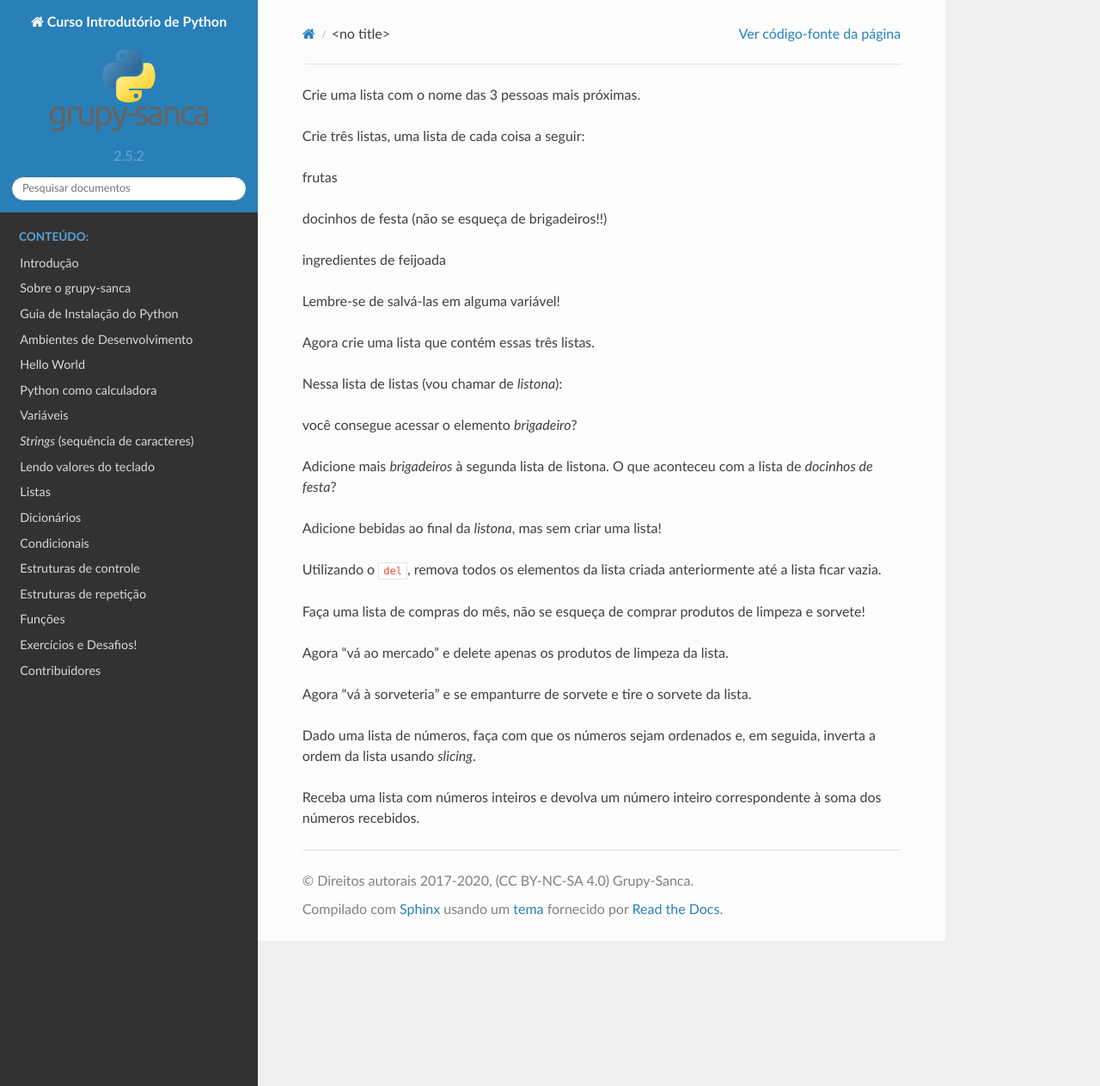
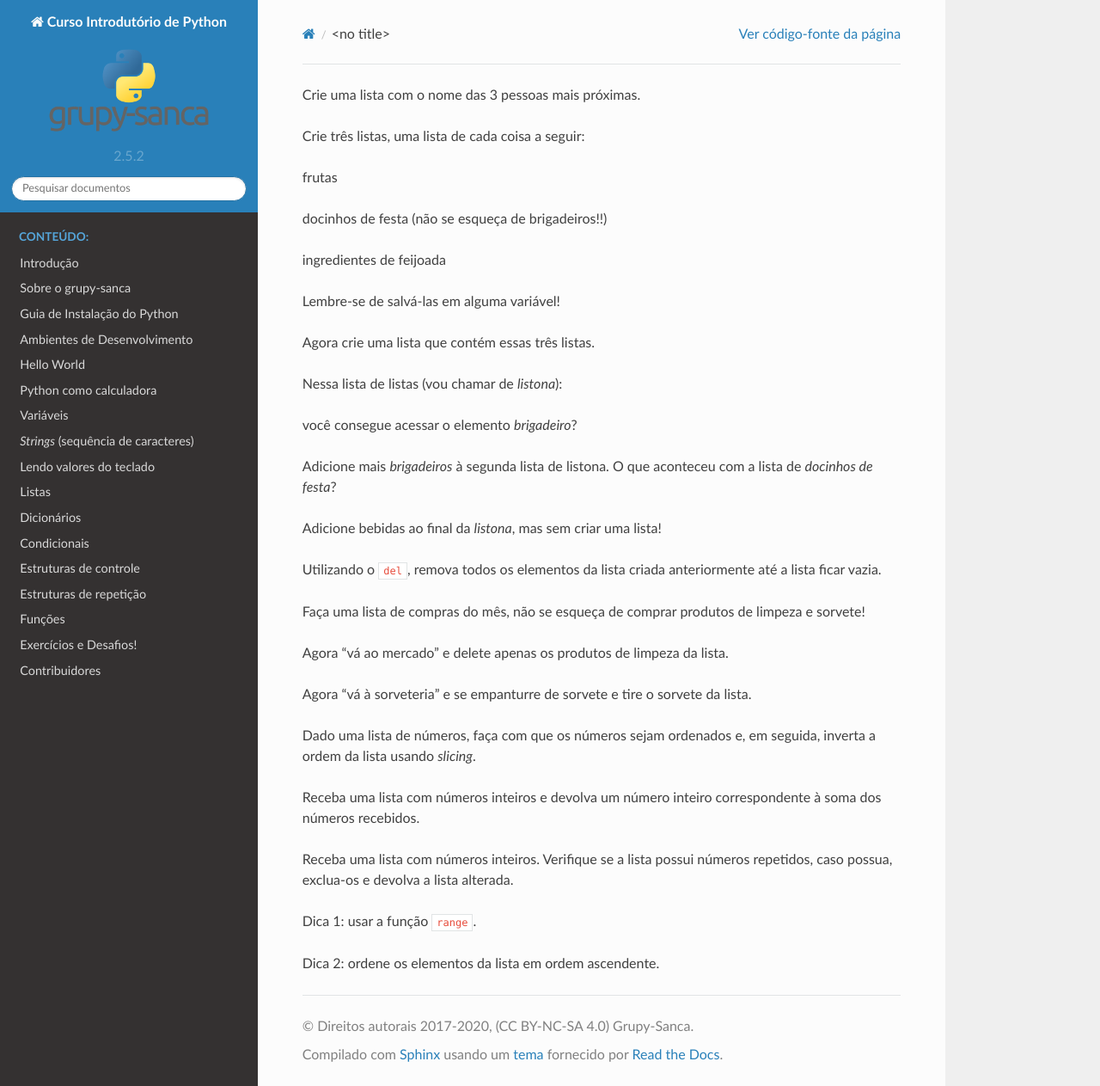
Before and after one commit to grupy-sanca/curso-python, a Sphinx documentation site: the page built from source/exercicios_listas.rst, in a window 1280 px wide and 1263 px high. Shown: the whole window at 86% size. Built offline with Sphinx 7.4.7 and the Read the Docs theme 2.0.0, drawn with Linux system fonts in a browser that asks for light colours.

Commit message:
Add while exercise (#86)
* add list exercise

* add myself to contribuidores

* add list exercise 2

* add while exercise

* add while exercise

* Update source/exercicios_listas.rst

Co-authored-by: Luiz Menezes <luiz.menezesf@gmail.com>
Co-authored-by: Heitor <heitorpbittencourt@gmail.com>

```diff
--- a/source/exercicios_listas.rst
+++ b/source/exercicios_listas.rst
@@ -32,3 +32,9 @@
 #. Dado uma lista de números, faça com que os números sejam ordenados e, em seguida, inverta a ordem da lista usando *slicing*.
 
 #. Receba uma lista com números inteiros e devolva um número inteiro correspondente à soma dos números recebidos.
+
+#. Receba uma lista com números inteiros. Verifique se a lista possui números repetidos, caso possua, exclua-os e devolva a lista alterada.
+
+   Dica 1: usar a função ``range``.
+
+   Dica 2: ordene os elementos da lista em ordem ascendente.
--- a/source/exercicios_repeticao.rst
+++ b/source/exercicios_repeticao.rst
@@ -18,6 +18,8 @@
         #) idade média do grupo
 
 #. Calcule o somatório dos números de 1 a 100 e imprima o resultado.
+
+#. Ler do teclado um número inteiro e imprimir se ele é primo ou não.
 
 #. Um restaurante que enfrenta problemas com sua capacidade de clientes pediu sua ajuda para fazer um programa
    para saber quando eles atingem sua capacidade máxima. Faça um programa que leia um número inteiro da capacidade
```
